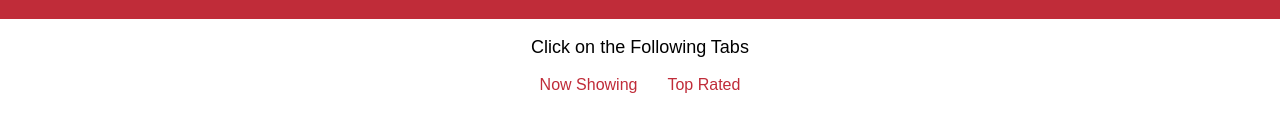
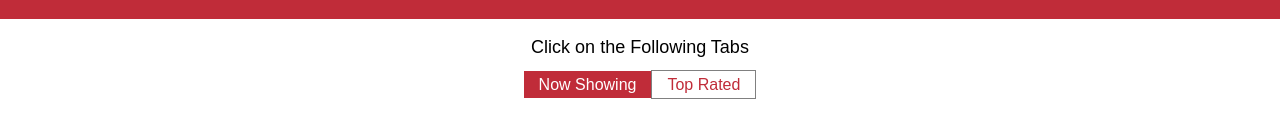
Before and after one commit to vihangpatel/geekabyte-workshop, a React (Create React App) app in the folder movies-react/: page / in a window 1280 px wide. Shown: the part 171-308 px from the top of the page. Built offline with nearby package versions, Linux system fonts and the light colour scheme.

Commit message:
API fetching

```diff
--- a/movies-react/package.json
+++ b/movies-react/package.json
@@ -3,6 +3,7 @@
 	"version": "0.1.0",
 	"private": true,
 	"dependencies": {
+		"axios": "^0.18.0",
 		"react": "^16.3.0",
 		"react-dom": "^16.3.0",
 		"react-scripts": "1.1.1"
--- a/movies-react/src/App.css
+++ b/movies-react/src/App.css
@@ -25,11 +25,13 @@
 .tab {
 	padding: 5px 15px;
 	color: #c02c39;
+	border: 1px solid gray;
 }
 
 .tab.selected {
 	color: white;
 	background: #c02c39;
+	border: 0px;
 }
 
 @keyframes App-logo-spin {
--- a/movies-react/src/App.js
+++ b/movies-react/src/App.js
@@ -1,22 +1,53 @@
+// Library Imports
 import React, { Component } from 'react'
+import axios from 'axios'
+
 import logo from './logo.svg'
 import './App.css'
 
 // App Component Imports
 import TabBar from './movie-island/TabBar'
+import List from './movie-island/List'
+
+// API url config
+import { nowShowingUrl, topRatedUrl } from './movie-island/apiConfig'
 
 class App extends Component {
 	constructor() {
 		super()
 
 		this.onTabChange = this.onTabChange.bind(this)
+		this.state = { selectedType: 'now_showing' }
 	}
 
-	onTabChange(event) {
-		console.log('selected type :', event.target.getAttribute('data-type'))
+	onTabChange(selectedType) {
+		switch (selectedType) {
+			case 'now_showing': {
+				axios.get(nowShowingUrl).then(response => {
+					this.setState({
+						nowShowing: response,
+						selectedType
+					})
+				})
+				break
+			}
+
+			case 'top_rated':
+				axios.get(topRatedUrl).then(response => {
+					this.setState({
+						topRated: response,
+						selectedType
+					})
+				})
+				break
+
+			default:
+				break
+		}
 	}
 
 	render() {
+		const { selectedType, nowShowing, topRated } = this.state
 		return (
 			<div className='App'>
 				<header className='App-header'>
@@ -24,7 +55,9 @@ class App extends Component {
 					<h1 className='App-title'>Welcome to Movie-island</h1>
 				</header>
 				<p className='App-intro'>Click on the Following Tabs</p>
-				<TabBar onTabChange={this.onTabChange} />
+				<TabBar selectedType={selectedType} onTabChange={this.onTabChange} />
+				{selectedType === 'top_rated' && topRated && <List data={topRated} />}
+				{selectedType === 'now_showing' && nowShowing && <List data={nowShowing} />}
 			</div>
 		)
 	}
--- /dev/null
+++ b/movies-react/src/movie-island/List.js
@@ -0,0 +1,9 @@
+import React, { Component } from 'react'
+
+class List extends Component {
+	render() {
+		return <div>List</div>
+	}
+}
+
+export default List
--- a/movies-react/src/movie-island/TabBar.js
+++ b/movies-react/src/movie-island/TabBar.js
@@ -3,16 +3,44 @@ import React, { Component } from 'react'
 // TabBar component renders Types of list to be rendered,
 // Whether list if for now showing or top rated movies
 class TabBar extends Component {
+	constructor(props) {
+		super(props)
+
+		this.onTabChange = this.onTabChange.bind(this)
+		this.state = {
+			selectedType: this.props.selectedType
+		}
+	}
+
+	onTabChange(event) {
+		const selectedType = event.target.getAttribute('data-type')
+		this.setState({
+			selectedType
+		})
+		if (this.props.onTabChange) {
+			this.props.onTabChange(selectedType)
+		}
+	}
+
 	/**
 	 * Render method
 	 */
 	render() {
+		const { selectedType } = this.state
 		return (
 			<div>
-				<span className='tab' data-type='now_showing' onClick={this.props.onTabChange}>
+				<span
+					className={`tab ${selectedType === 'now_showing' ? 'selected' : ''}`}
+					data-type='now_showing'
+					onClick={this.onTabChange}
+				>
 					Now Showing
 				</span>
-				<span className='tab' data-type='top_rated' onClick={this.props.onTabChange}>
+				<span
+					className={`tab ${selectedType === 'top_rated' ? 'selected' : ''}`}
+					data-type='top_rated'
+					onClick={this.onTabChange}
+				>
 					Top Rated
 				</span>
 			</div>
```
Also changed, not shown: movies-react/src/movie-island/apiConfig.js (renamed from movies-react/src/apiConfig.js), 2 other files (tests, documents, lock files or other folders). Lines whose indentation alone changed are shown as unchanged.
